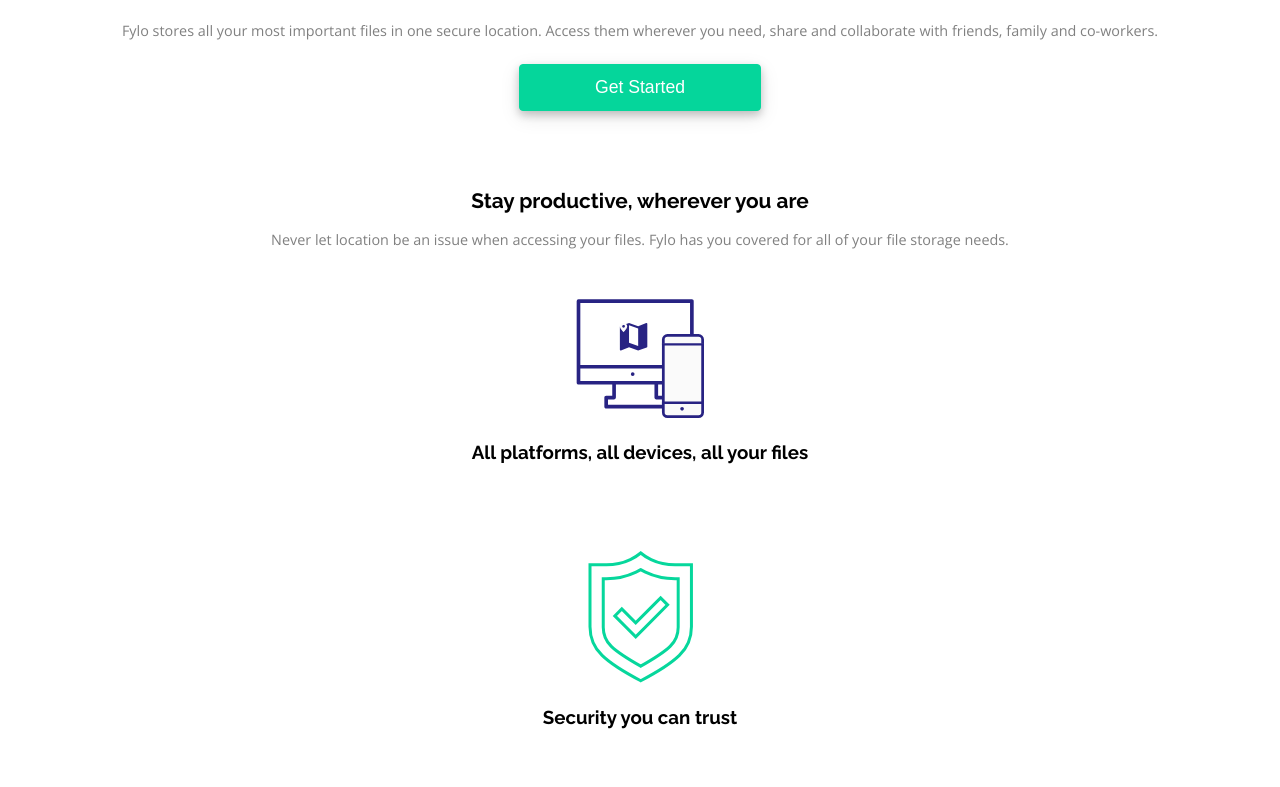
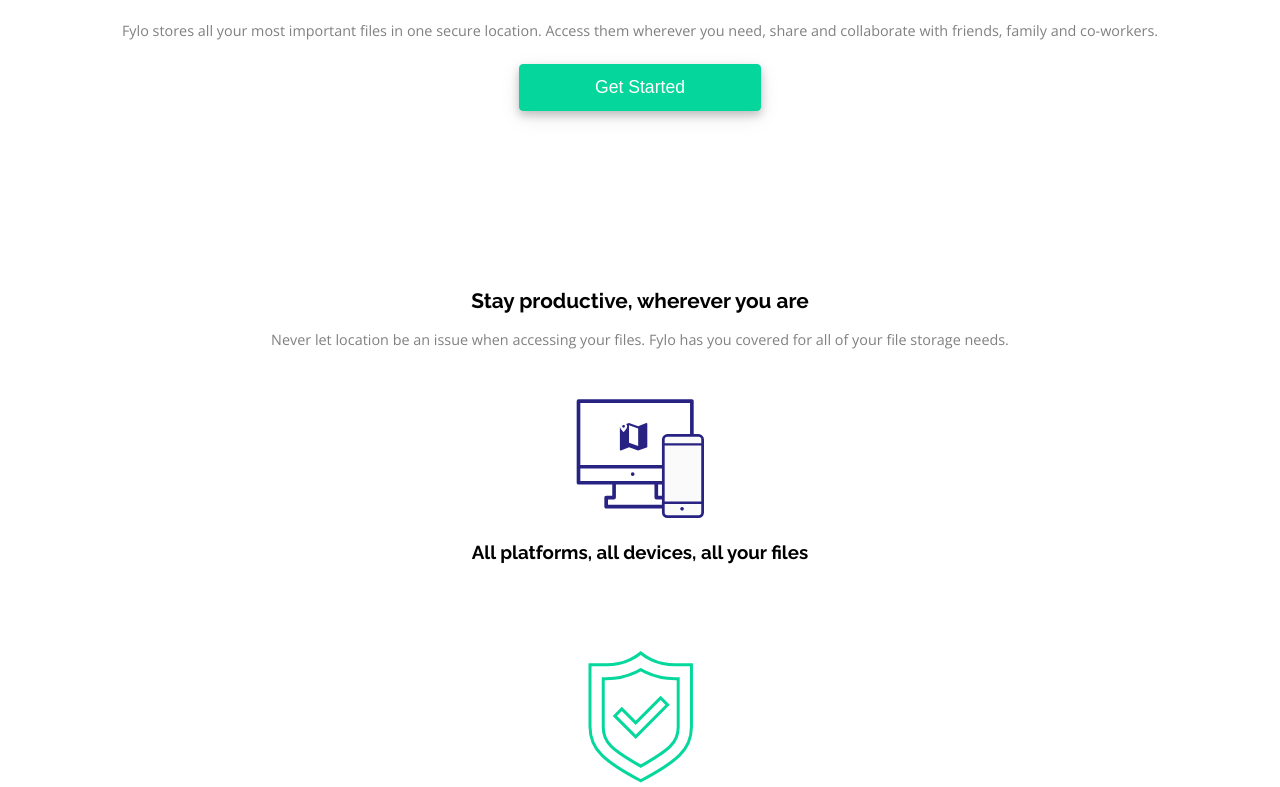
Before and after one commit to stimsong/Fylo2, a plain HTML site: page index.html in a window 1280 px wide. Shown: the part 1153-1940 px from the top of the page. Drawn offline with nearby package versions, Linux system fonts and the light colour scheme.

Commit message:
Update style.css
Added some spacing for svg background to be added later

```diff
--- a/style.css
+++ b/style.css
@@ -95,7 +95,7 @@ header img {
 
 #info-1 {
     text-align: center;
-    padding: 50px 25px;
+    padding: 150px 25px;
 /*   #####   Create background svg image   #####    */
 /*     background-image: url(images/main-background.svg);
     background-position: center;
```
